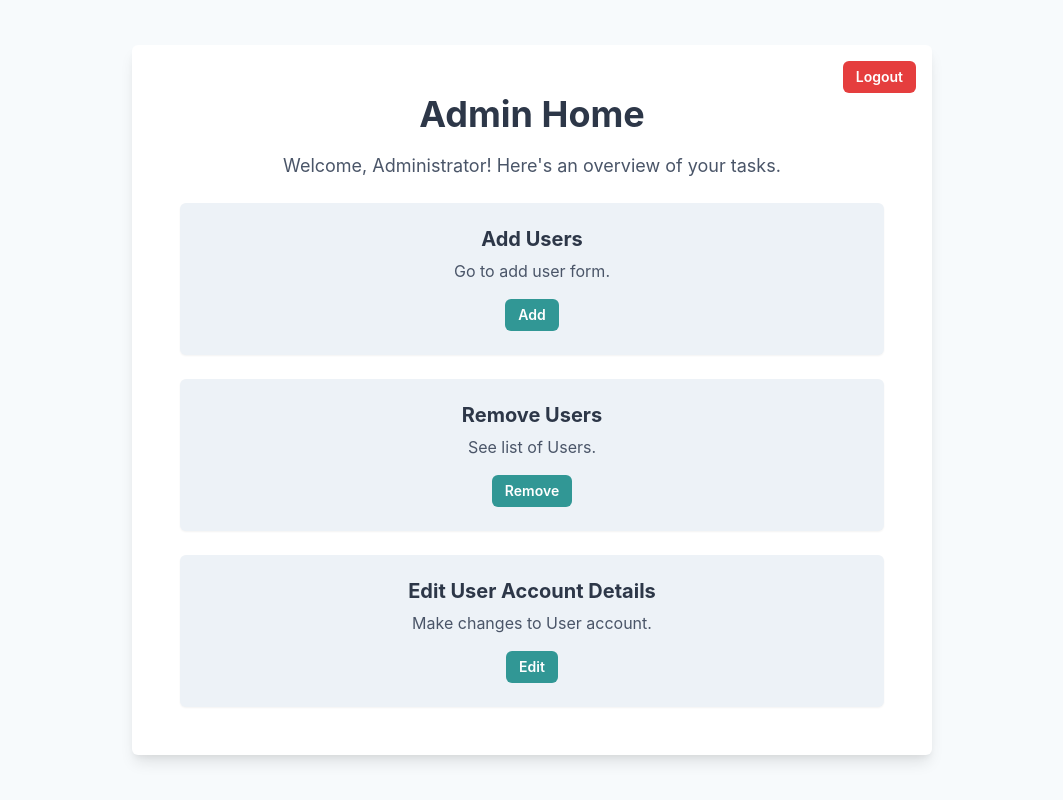
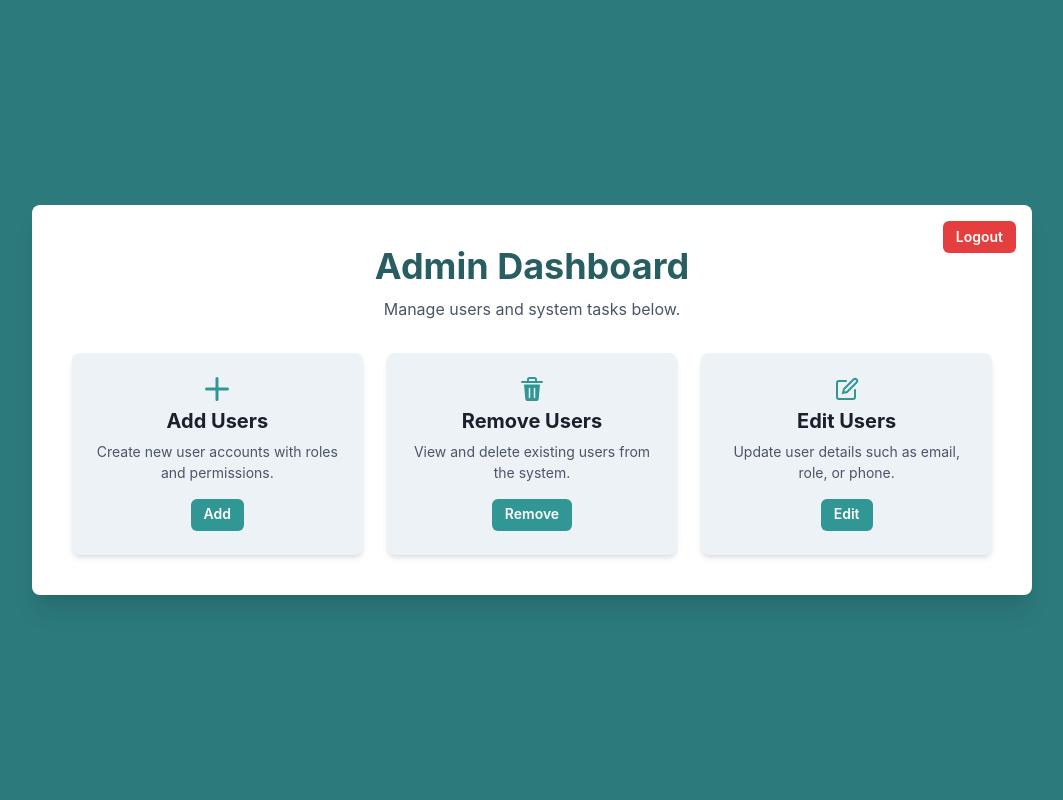
Before and after one commit to LevonKh98/CareSync-Levon, a React (Vite) app: page /adminPage in a window 1280 px wide. Shown: the whole page, without its empty margins (108-1171 px from the left). Built offline with nearby package versions, Linux system fonts and the light colour scheme.

Commit message:
changed up the look of the admin Page

```diff
--- a/src/frames/AdminPage.tsx
+++ b/src/frames/AdminPage.tsx
@@ -1,71 +1,75 @@
 import React from "react";
-import { Box, Heading, Text, Button, Flex, Stack } from "@chakra-ui/react";
+import {
+  Box,
+  Heading,
+  Text,
+  Button,
+  Flex,
+  SimpleGrid,
+  Icon,
+  useColorModeValue,
+} from "@chakra-ui/react";
 import { useNavigate } from "react-router-dom";
+import { AddIcon, DeleteIcon, EditIcon } from "@chakra-ui/icons";
 
 const AdminPage = () => {
   const navigate = useNavigate();
+  const cardBg = useColorModeValue("gray.100", "gray.700");
 
-  //handles logout
   const handleLogout = () => {
-    navigate("/adminLogin"); // Goes to the admin login page
+    navigate("/adminLogin");
   };
 
   return (
     <Flex
       align="center"
       justify="center"
-      bg="gray.50"
+      bg="teal.600"
       minHeight="100vh"
       width="100vw"
       overflow="hidden"
+      px={4}
     >
       <Box
         bg="white"
-        p={{ base: 6, md: 12 }}
-        borderRadius="md"
-        shadow="lg"
+        p={{ base: 6, md: 10 }}
+        borderRadius="lg"
+        shadow="xl"
         width="100%"
-        maxWidth="800px"
-        mx="auto"
+        maxWidth="1000px"
         position="relative"
       >
-        {/* Top-Right Buttons */}
-        <Box position="absolute" top={4} right={4} display="flex" gap={4}>
-
-          <Button
-            colorScheme="red"
-            size="sm"
-            onClick={handleLogout} // logout function
-          >
+        {/* Logout Button */}
+        <Box position="absolute" top={4} right={4}>
+          <Button colorScheme="red" size="sm" onClick={handleLogout}>
             Logout
           </Button>
         </Box>
 
-        {/* Admin Staff Home Heading */}
-        <Heading as="h1" size="xl" mb={4} textAlign="center" color="gray.700">
-          Admin Home
+        <Heading as="h1" size="xl" textAlign="center" color="teal.700" mb={2}>
+          Admin Dashboard
         </Heading>
-
-        {/* Welcome Message */}
-        <Text textAlign="center" mb={6} color="gray.600" fontSize="lg">
-          Welcome, Administrator! Here's an overview of your tasks.
+        <Text textAlign="center" fontSize="md" color="gray.600" mb={8}>
+          Manage users and system tasks below.
         </Text>
 
-        <Stack spacing={6}>
+        <SimpleGrid columns={{ base: 1, md: 3 }} spacing={6}>
           {/* Add Users */}
           <Box
-            bg="gray.100"
+            bg={cardBg}
             p={6}
-            borderRadius="md"
-            shadow="sm"
+            borderRadius="lg"
             textAlign="center"
+            shadow="md"
           >
-            <Heading as="h3" size="md" mb={2} color="gray.700">
+            <Icon as={AddIcon} w={6} h={6} color="teal.500" mb={2} />
+            <Heading as="h3" size="md" mb={2}>
               Add Users
             </Heading>
-            <Text color="gray.600">Go to add user form.</Text>
+            <Text fontSize="sm" color="gray.600" mb={4}>
+              Create new user accounts with roles and permissions.
+            </Text>
             <Button
-              mt={4}
               colorScheme="teal"
               size="sm"
               onClick={() => navigate("/add-user")}
@@ -74,20 +78,22 @@ const AdminPage = () => {
             </Button>
           </Box>
 
-          {/* Remove user */}
+          {/* Remove Users */}
           <Box
-            bg="gray.100"
+            bg={cardBg}
             p={6}
-            borderRadius="md"
-            shadow="sm"
+            borderRadius="lg"
             textAlign="center"
+            shadow="md"
           >
-            <Heading as="h3" size="md" mb={2} color="gray.700">
+            <Icon as={DeleteIcon} w={6} h={6} color="teal.500" mb={2} />
+            <Heading as="h3" size="md" mb={2}>
               Remove Users
             </Heading>
-            <Text color="gray.600">See list of Users.</Text>
+            <Text fontSize="sm" color="gray.600" mb={4}>
+              View and delete existing users from the system.
+            </Text>
             <Button
-              mt={4}
               colorScheme="teal"
               size="sm"
               onClick={() => navigate("/remove-user")}
@@ -96,20 +102,22 @@ const AdminPage = () => {
             </Button>
           </Box>
 
-          {/* Update User */}
+          {/* Edit Users */}
           <Box
-            bg="gray.100"
+            bg={cardBg}
             p={6}
-            borderRadius="md"
-            shadow="sm"
+            borderRadius="lg"
             textAlign="center"
+            shadow="md"
           >
-            <Heading as="h3" size="md" mb={2} color="gray.700">
-              Edit User Account Details
+            <Icon as={EditIcon} w={6} h={6} color="teal.500" mb={2} />
+            <Heading as="h3" size="md" mb={2}>
+              Edit Users
             </Heading>
-            <Text color="gray.600">Make changes to User account.</Text>
+            <Text fontSize="sm" color="gray.600" mb={4}>
+              Update user details such as email, role, or phone.
+            </Text>
             <Button
-              mt={4}
               colorScheme="teal"
               size="sm"
               onClick={() => navigate("/edit-user-list")}
@@ -117,7 +125,7 @@ const AdminPage = () => {
               Edit
             </Button>
           </Box>
-        </Stack>
+        </SimpleGrid>
       </Box>
     </Flex>
   );
```
